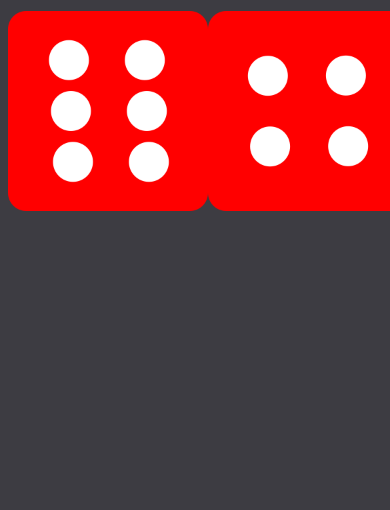
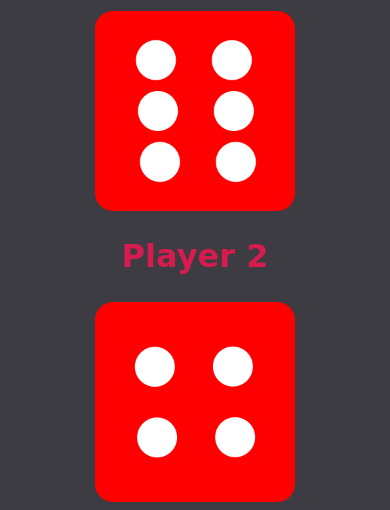
Before and after one commit to umeshbagade/Dice-Game, a plain HTML site: page index.html in a window 390 px wide. Shown: the part 546-1056 px from the top of the page. Before the commit the page ends 844 px from the top, so only its background shows below. Drawn offline with Linux system fonts and the light colour scheme; a web font is replaced by a local one.

Commit message:
Mobile View Done

```diff
--- a/style.css
+++ b/style.css
@@ -30,7 +30,7 @@ h2{
     justify-content: space-evenly;
 }
 @media(max-width:575px){
-    .outer-div{
+    .wrapper{
        flex-direction: column;
     }
   }
```
